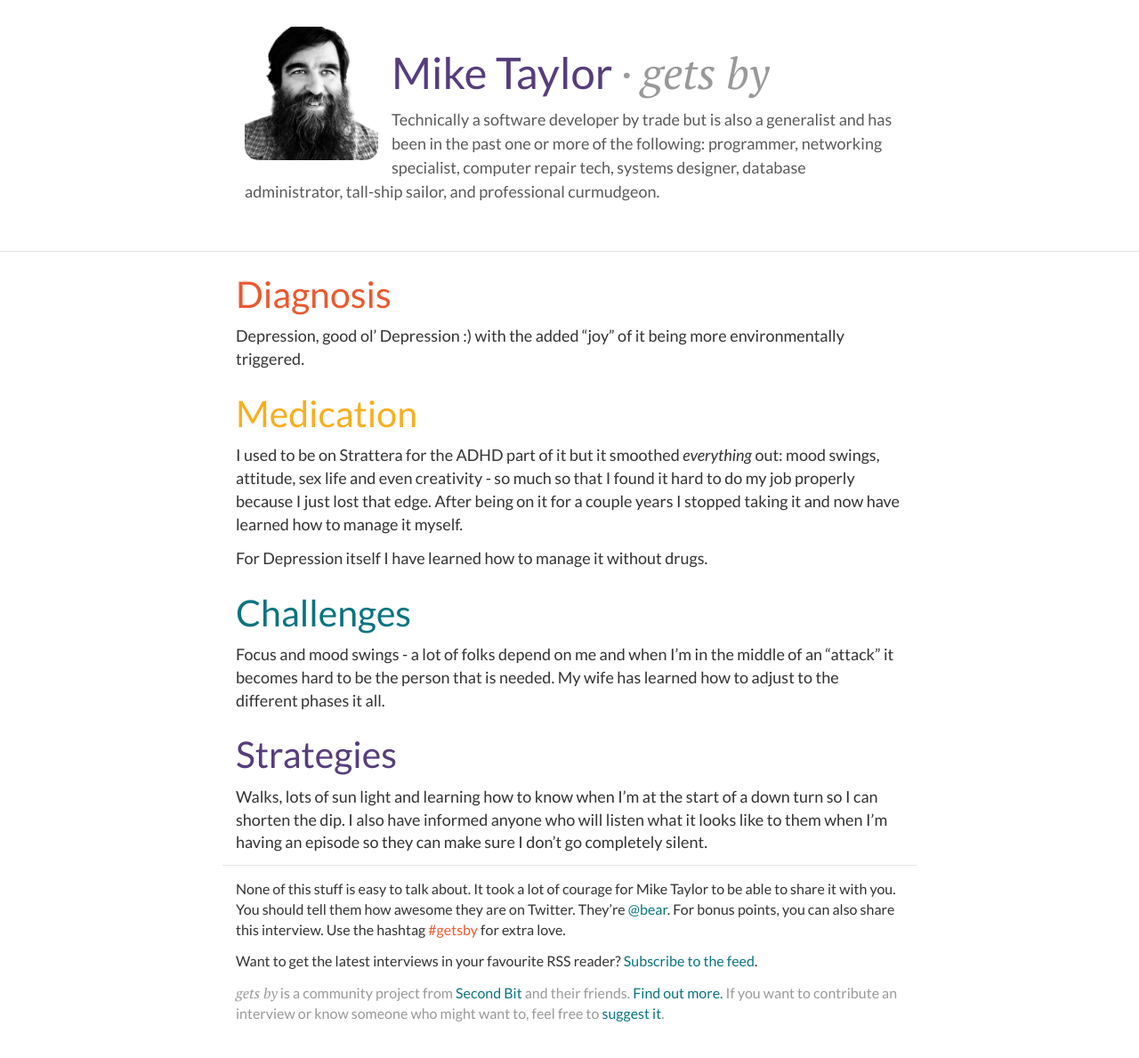
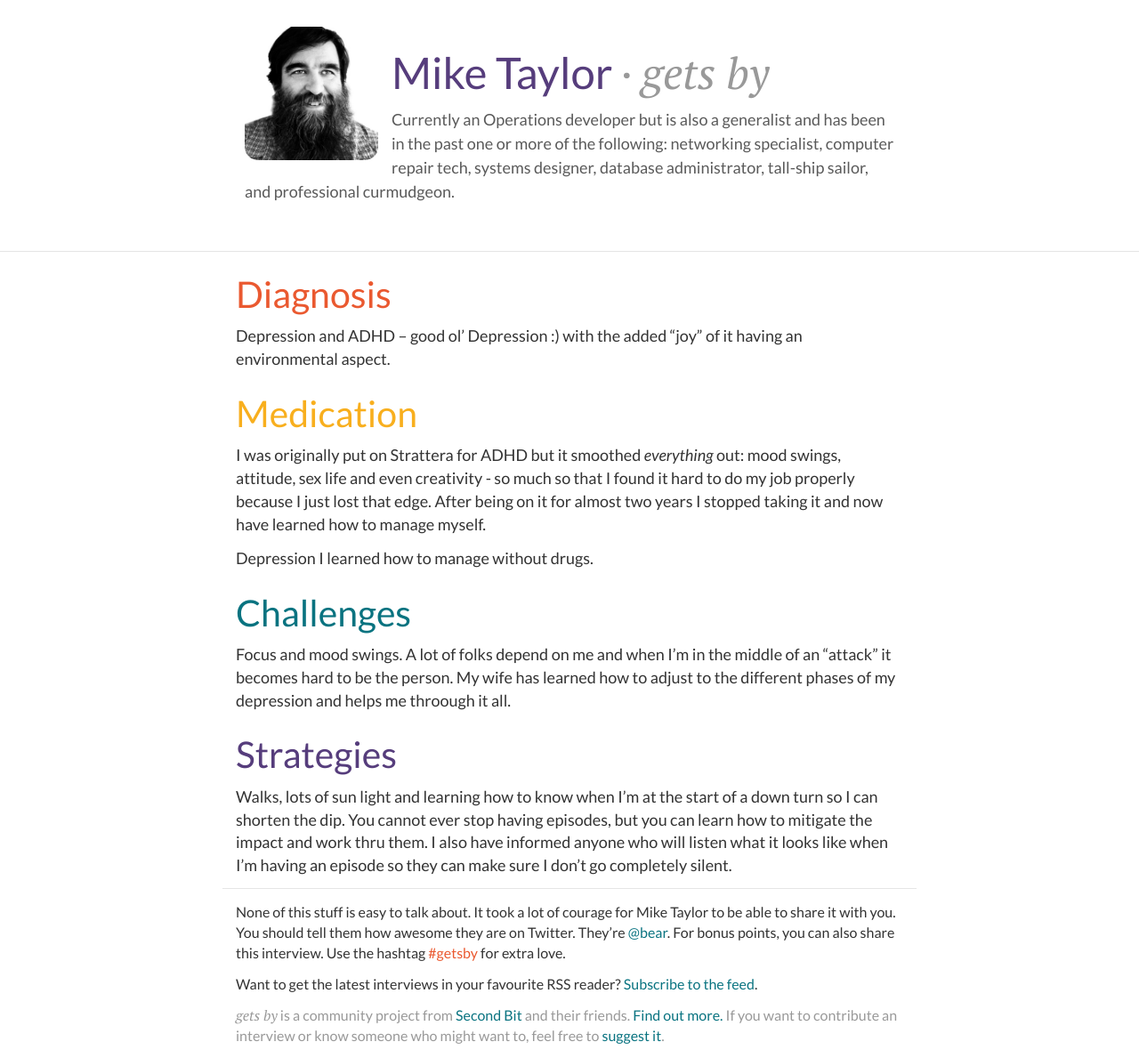
Before and after one commit to secondbit/getsby, a Jekyll site: the page built from _posts/2013-09-28-bear.md, in a window 1280 px wide. Shown: the whole page at 89% size. Built offline with Jekyll 4.4.1, drawn with Linux system fonts in a browser that asks for light colours; Markdown is read by kramdown in place of the engine named in the settings; comment, search, counter and statistics services are not loaded; before the commit the page ends 1163 px from its top, so only the background shows below that.

Commit message:
Update 2013-09-28-bear.md
small tweaks, typos and stuff

```diff
--- a/_posts/2013-09-28-bear.md
+++ b/_posts/2013-09-28-bear.md
@@ -3,23 +3,23 @@ layout: interview
 name: Mike Taylor
 image: bear.jpg
 twitter: bear
-intro: "Technically a software developer by trade but is also a generalist and has been in the past one or more of the following: programmer, networking specialist, computer repair tech, systems designer, database administrator, tall-ship sailor, and professional curmudgeon."
+intro: "Currently an Operations developer but is also a generalist and has been in the past one or more of the following: networking specialist, computer repair tech, systems designer, database administrator, tall-ship sailor, and professional curmudgeon."
 ---
 
 ## Diagnosis
 
-Depression, good ol&rsquo; Depression :) with the added &ldquo;joy&rdquo; of it being more environmentally triggered.
+Depression and ADHD -- good ol&rsquo; Depression :) with the added &ldquo;joy&rdquo; of it having an environmental aspect.
 
 ## Medication
 
-I used to be on Strattera for the ADHD part of it but it smoothed *everything* out: mood swings, attitude, sex life and even creativity - so much so that I found it hard to do my job properly because I just lost that edge.  After being on it for a couple years I stopped taking it and now have learned how to manage it myself.
+I  was originally put on Strattera for ADHD but it smoothed *everything* out: mood swings, attitude, sex life and even creativity - so much so that I found it hard to do my job properly because I just lost that edge.  After being on it for almost two years I stopped taking it and now have learned how to manage myself.
 
-For Depression itself I have learned how to manage it without drugs.
+Depression I learned how to manage without drugs.
 
 ## Challenges
 
-Focus and mood swings - a lot of folks depend on me and when I&rsquo;m in the middle of an &ldquo;attack&rdquo; it becomes hard to be the person that is needed. My wife has learned how to adjust to the different phases it all.
+Focus and mood swings. A lot of folks depend on me and when I&rsquo;m in the middle of an &ldquo;attack&rdquo; it becomes hard to be the person. My wife has learned how to adjust to the different phases of my depression and helps me throough it all.
 
 ## Strategies
 
-Walks, lots of sun light and learning how to know when I&rsquo;m at the start of a down turn so I can shorten the dip. I also have informed anyone who will listen what it looks like to them when I&rsquo;m having an episode so they can make sure I don&rsquo;t go completely silent.
+Walks, lots of sun light and learning how to know when I&rsquo;m at the start of a down turn so I can shorten the dip. You cannot ever stop having episodes, but you can learn how to mitigate the impact and work thru them. I also have informed anyone who will listen what it looks like when I&rsquo;m having an episode so they can make sure I don&rsquo;t go completely silent.
```
